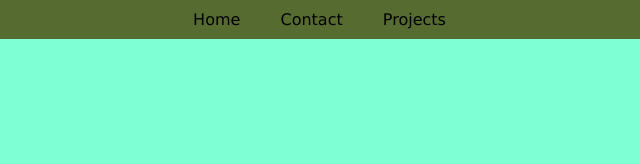
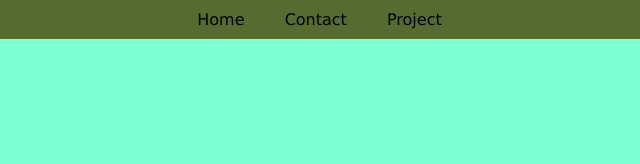
Before and after one commit to Jennarine/MyPortfolio, a plain HTML site: page index.html in a window 1280 px wide. Shown: the full height of the page, 318-958 px from the left. Drawn offline with Linux system fonts and the light colour scheme.

```diff
--- a/index.html
+++ b/index.html
@@ -10,7 +10,7 @@
     <header><nav>
         <a href="#home">Home</a>
         <a href="#contact">Contact</a>
-        <a href="#projects">Projects</a>
+        <a href="#project">Project</a>
     </nav></header>
     <section id="home">
     <h1>Okedi Jennifer</h1>
```
